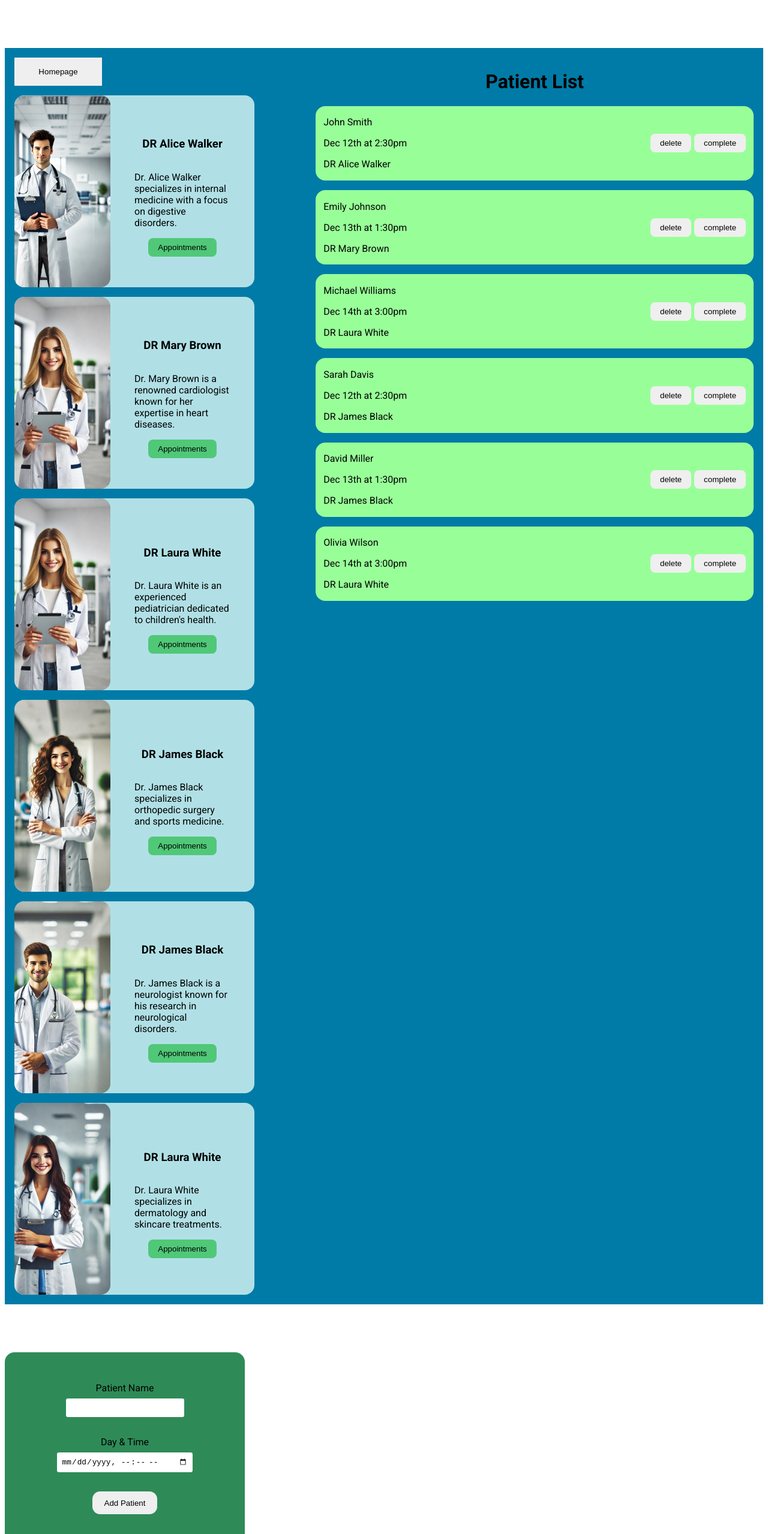
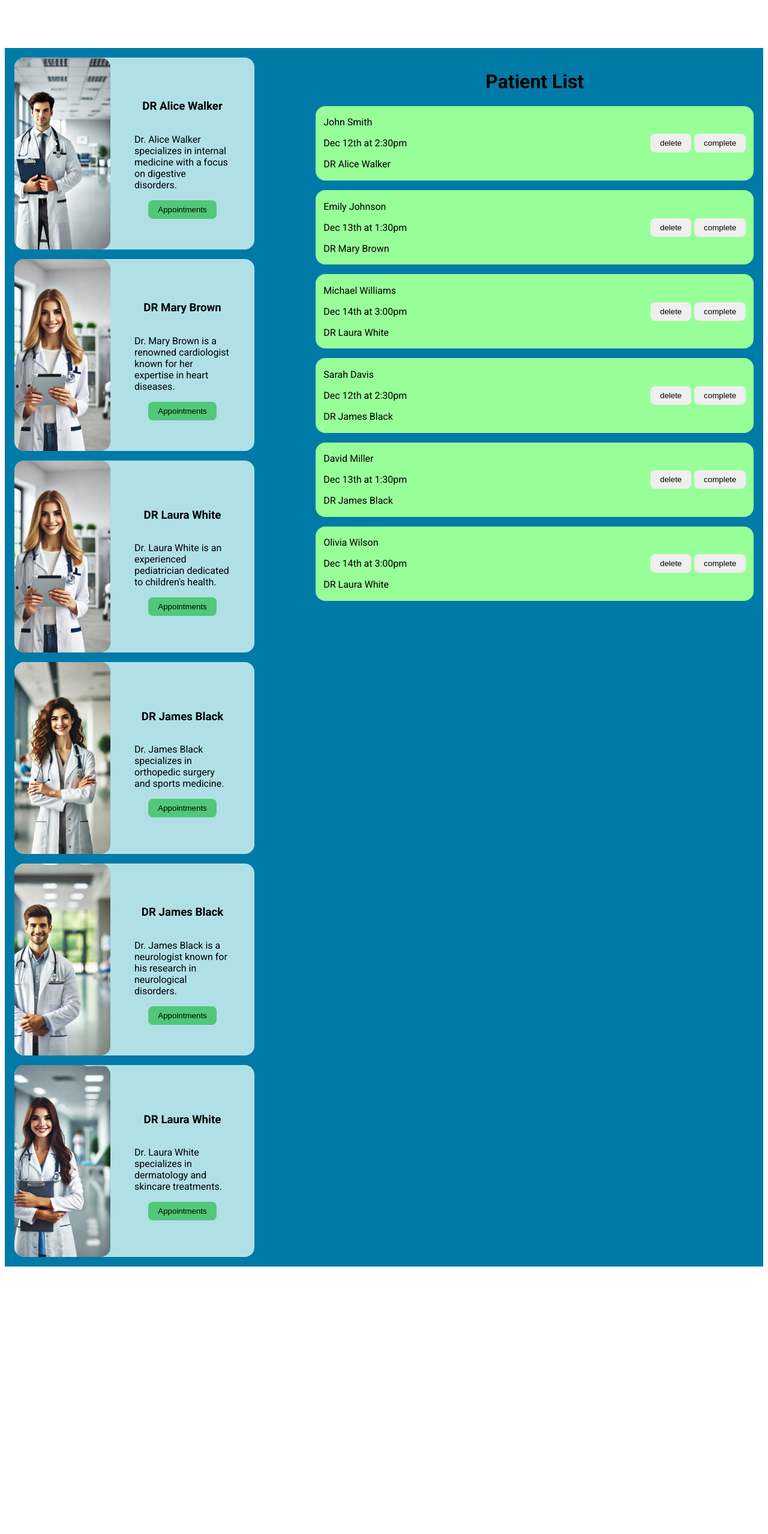
Before and after one commit to ucangun/Hospital_Appointment-_App, a React (Create React App) app: page / in a window 1280 px wide. Shown: the top 2558 px of the page at 60% size. After the commit the page ends 2192 px from the top, so only its background shows below. Built offline with nearby package versions, Linux system fonts and the light colour scheme.

Commit message:
"Removed console log, added conditional rendering for homepage button and AddPatient component, and passed additional props to AddPatient component"

```diff
--- a/src/components/PatientList.jsx
+++ b/src/components/PatientList.jsx
@@ -10,7 +10,6 @@ const PatientList = ({
 }) => {
   const handleAppointment = (id, doctorName) => {
     const selectedDoctor = doctors.find((doc) => doc.id === id);
-    console.log(selectedDoctor);
     setDoctors([selectedDoctor]);
 
     setSelectedDoctorId(id);
@@ -24,7 +23,7 @@ const PatientList = ({
   return (
     <div className="container">
       <div className="doctors_container">
-        <button className="homepage">Homepage</button>
+        {selectedDoctorId && <button className="homepage">Homepage</button>}
         {doctors.map((doctor) => (
           <div className="doctors" key={doctor.id}>
             <img src={doctor.image} alt={doctor.doctor} />
@@ -40,6 +39,7 @@ const PatientList = ({
           </div>
         ))}
       </div>
+
       <div className="patients_container">
         <h1>Patient List</h1>
         {patients.map((patient) => (
--- a/src/helper/Home.jsx
+++ b/src/helper/Home.jsx
@@ -21,7 +21,16 @@ const Home = () => {
         selectedDoctorId={selectedDoctorId}
         setSelectedDoctorId={setSelectedDoctorId}
       />
-      <AddPatient name={name} setName={setName} date={date} setDate={setDate} />
+      {selectedDoctorId && (
+        <AddPatient
+          name={name}
+          setName={setName}
+          date={date}
+          setDate={setDate}
+          selectedDoctorId={selectedDoctorId}
+          setSelectedDoctorId={setSelectedDoctorId}
+        />
+      )}
     </div>
   );
 };
```
